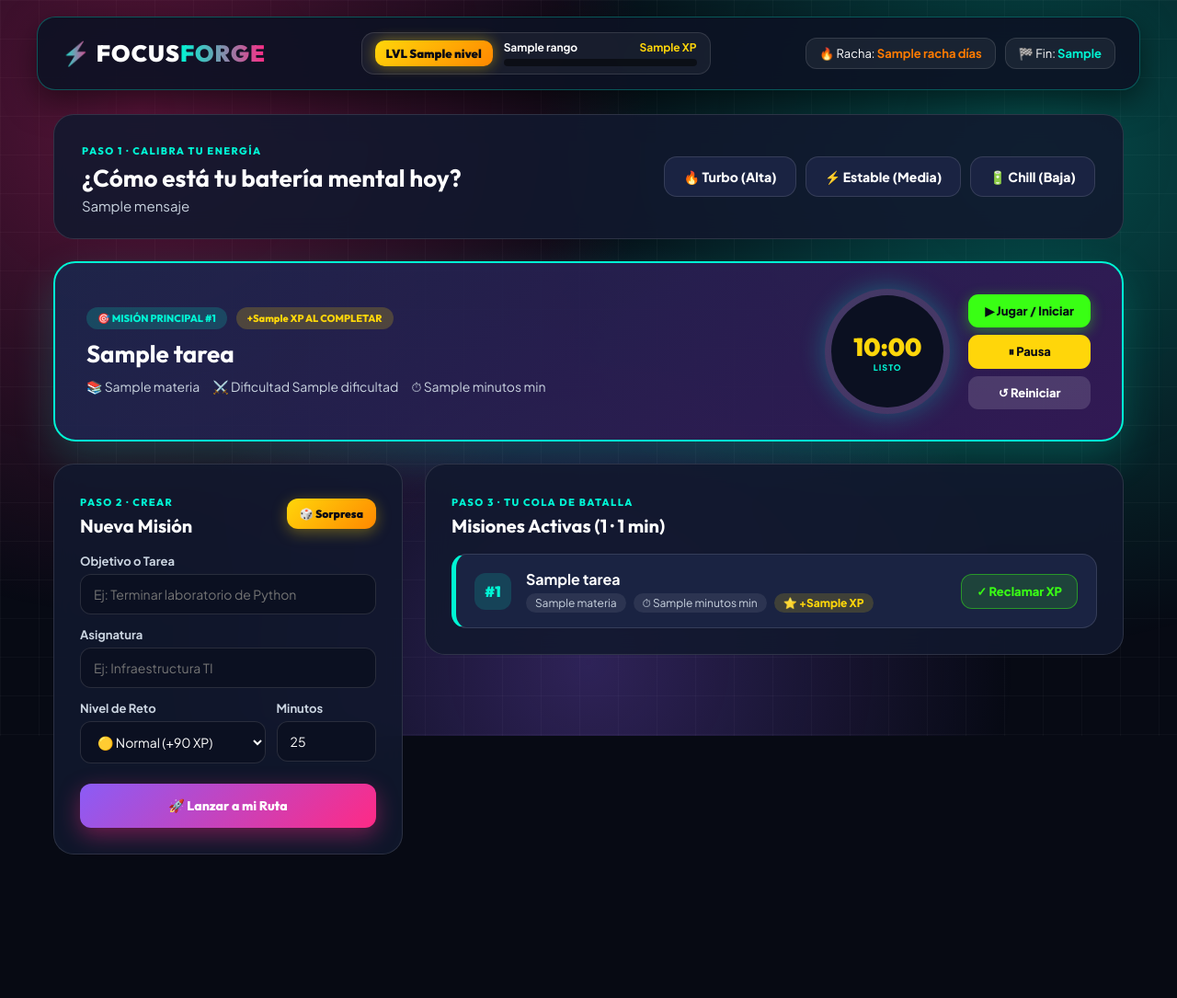
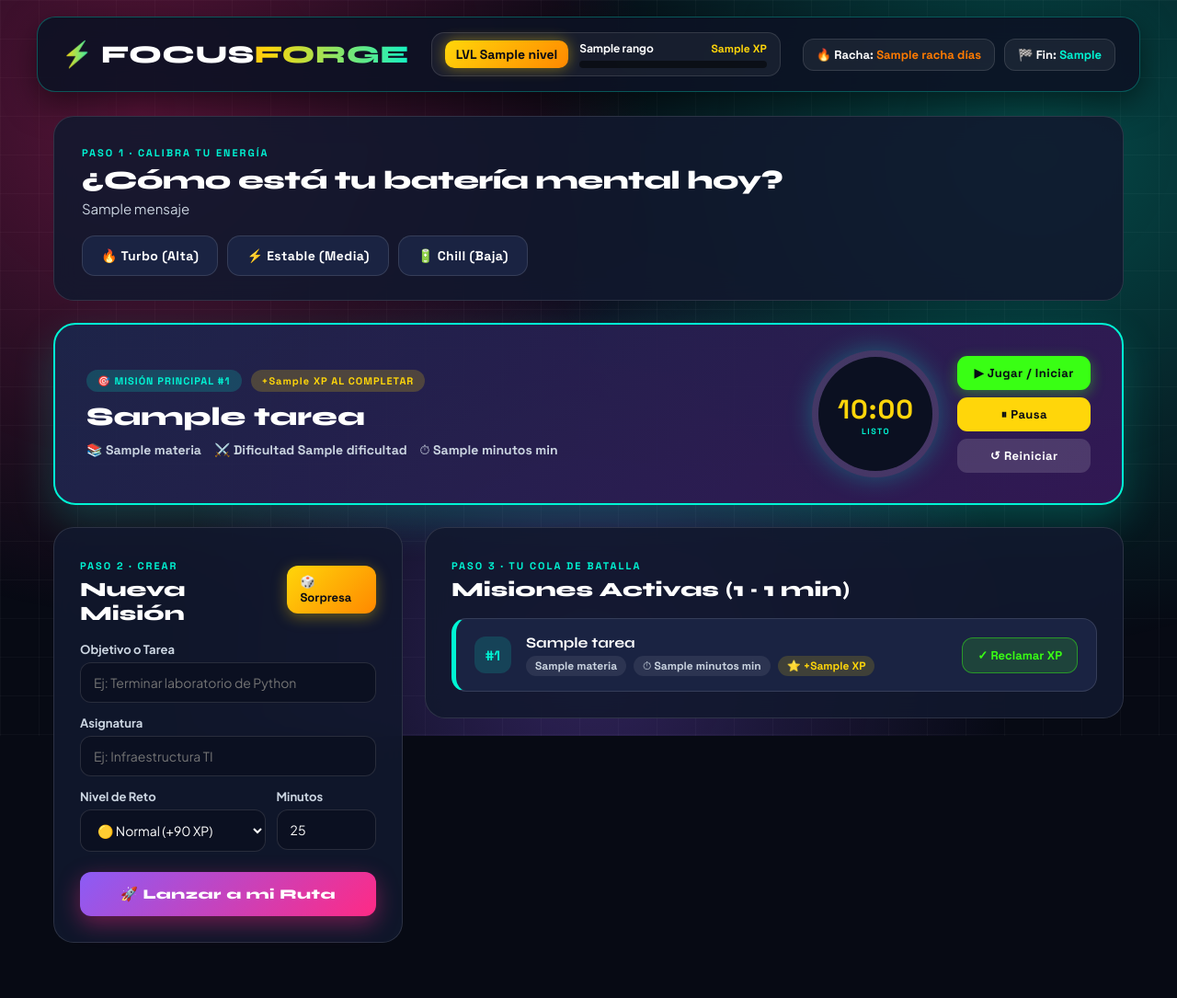
Before and after one commit to josita444/prueba_infraTI, a Flask app: template templates/index.html in a window 1280 px wide. Shown: the whole page at 92% size. Before the commit the page ends 929 px from the top, so only its background shows below. Run offline with Flask 3, Linux system fonts and the light colour scheme; the template is opened without the code that fills it: most values are stand-ins (such as "Sample title", 1, 10 or a date in 2020).

Commit message:
3 commit

```diff
--- a/static/css/styles.css
+++ b/static/css/styles.css
@@ -10,7 +10,8 @@
     --texto: #ffffff;
     --gris: #cbd5e1;
     --borde: rgba(255, 255, 255, 0.12);
-    --font-titulo: 'Outfit', sans-serif;
+    --font-titulo: 'Syne', sans-serif;
+    --font-datos: 'Space Grotesk', sans-serif;
     --font-cuerpo: 'Plus Jakarta Sans', sans-serif;
 }
 
@@ -57,16 +58,30 @@ body {
 
 .marca {
     font-family: var(--font-titulo);
-    font-size: 25px;
-    font-weight: 900;
-    letter-spacing: 1px;
+    font-size: 27px;
+    font-weight: 800;
+    letter-spacing: 0.5px;
+    cursor: default;
+    transition: transform 0.3s cubic-bezier(0.175, 0.885, 0.32, 1.275), letter-spacing 0.3s ease;
+}
+
+.marca:hover {
+    transform: scale(1.05);
+    letter-spacing: 2px;
 }
 
 .marca span {
-    background: linear-gradient(90deg, var(--cian), var(--magenta));
+    background: linear-gradient(90deg, var(--cian), var(--magenta), var(--amarillo), var(--cian));
+    background-size: 300% auto;
     -webkit-background-clip: text;
     background-clip: text;
     color: transparent;
+    animation: flujoDegradado 5s linear infinite;
+}
+
+@keyframes flujoDegradado {
+    0% { background-position: 0% center; }
+    100% { background-position: 300% center; }
 }
 
 .perfil-xp {
@@ -80,12 +95,18 @@ body {
     padding: 8px 14px;
     border-radius: 14px;
     border: 1px solid var(--borde);
+    transition: border-color 0.25s ease, transform 0.25s ease;
+}
+
+.perfil-xp:hover {
+    border-color: var(--amarillo);
+    transform: translateY(-2px);
 }
 
 .nivel-badge {
-    font-family: var(--font-titulo);
-    font-weight: 900;
-    font-size: 13px;
+    font-family: var(--font-datos);
+    font-weight: 700;
+    font-size: 14px;
     background: linear-gradient(135deg, var(--amarillo), #ff8800);
     color: #070a14;
     padding: 6px 12px;
@@ -103,7 +124,10 @@ body {
     margin-bottom: 5px;
 }
 
-.xp-puntos { color: var(--amarillo); }
+.xp-puntos {
+    font-family: var(--font-datos);
+    color: var(--amarillo);
+}
 
 .barra-xp-fondo {
     height: 8px;
@@ -122,11 +146,18 @@ body {
 .hud-stats { display: flex; gap: 10px; flex-wrap: wrap; }
 
 .hud-pill {
+    font-family: var(--font-datos);
     padding: 8px 14px;
     border-radius: 12px;
     font-size: 13px;
     background: rgba(255, 255, 255, 0.06);
     border: 1px solid var(--borde);
+    transition: transform 0.2s ease, border-color 0.2s ease;
+}
+
+.hud-pill:hover {
+    transform: translateY(-2px);
+    border-color: var(--cian);
 }
 
 .hud-pill.fuego strong { color: #ff7b00; }
@@ -144,10 +175,11 @@ body {
 
 .tag-cyber {
     display: inline-block;
-    font-family: var(--font-titulo);
+    font-family: var(--font-datos);
     font-size: 11px;
-    font-weight: 800;
-    letter-spacing: 1.4px;
+    font-weight: 700;
+    letter-spacing: 2px;
+    text-transform: uppercase;
     color: var(--cian);
     margin-bottom: 6px;
 }
@@ -168,8 +200,15 @@ body {
 
 .energia-texto h1 {
     font-family: var(--font-titulo);
-    font-size: 26px;
+    font-size: 28px;
+    font-weight: 800;
+    letter-spacing: -0.5px;
     margin-bottom: 4px;
+    transition: color 0.3s ease;
+}
+
+.panel-energia:hover .energia-texto h1 {
+    color: var(--cian);
 }
 
 .energia-texto p { color: var(--gris); font-size: 15px; }
@@ -178,17 +217,23 @@ body {
 
 .btn-modo {
     text-decoration: none;
+    font-family: var(--font-datos);
     color: #fff;
     background: var(--card);
     border: 1px solid var(--borde);
     padding: 12px 20px;
     border-radius: 14px;
-    font-weight: 800;
+    font-weight: 700;
     font-size: 14px;
+    letter-spacing: 0.4px;
     transition: all 0.25s cubic-bezier(0.175, 0.885, 0.32, 1.275);
 }
 
-.btn-modo:hover { transform: translateY(-4px) scale(1.03); border-color: var(--cian); }
+.btn-modo:hover {
+    transform: translateY(-4px) scale(1.04);
+    border-color: var(--cian);
+    letter-spacing: 0.8px;
+}
 
 .btn-modo.alta.activo {
     background: linear-gradient(135deg, #ff2a85, #ff7b00);
@@ -231,39 +276,52 @@ body {
 
 .mision-etiquetas { display: flex; gap: 10px; flex-wrap: wrap; margin-bottom: 10px; }
 
-.badge-boss {
-    font-family: var(--font-titulo);
+.badge-boss, .badge-xp {
+    font-family: var(--font-datos);
     font-size: 11px;
-    font-weight: 800;
+    font-weight: 700;
+    letter-spacing: 1px;
     padding: 5px 12px;
     border-radius: 50px;
+}
+
+.badge-boss {
     background: rgba(0, 245, 212, 0.18);
     color: var(--cian);
 }
 
 .badge-xp {
-    font-family: var(--font-titulo);
-    font-size: 11px;
-    font-weight: 800;
-    padding: 5px 12px;
-    border-radius: 50px;
     background: rgba(255, 214, 10, 0.2);
     color: var(--amarillo);
 }
 
 .mision-datos h2 {
     font-family: var(--font-titulo);
-    font-size: 26px;
+    font-size: 28px;
+    font-weight: 800;
     margin-bottom: 10px;
+    transition: transform 0.25s ease, color 0.25s ease;
 }
 
-.mision-meta { display: flex; gap: 14px; flex-wrap: wrap; font-size: 14px; color: var(--gris); }
+.mision-activa:hover .mision-datos h2 {
+    color: var(--amarillo);
+    transform: translateX(4px);
+}
+
+.mision-meta {
+    font-family: var(--font-datos);
+    display: flex;
+    gap: 14px;
+    flex-wrap: wrap;
+    font-size: 14px;
+    color: var(--gris);
+}
 
 .mision-reloj { display: flex; align-items: center; gap: 20px; flex-wrap: wrap; }
 
 .anillo-progreso {
-    width: 136px;
-    height: 136px;
+    width: 138px;
+    height: 138px;
     border-radius: 50%;
     background: conic-gradient(var(--cian) 0deg, rgba(255, 255, 255, 0.12) 0deg);
     display: flex;
@@ -271,6 +329,11 @@ body {
     justify-content: center;
     padding: 7px;
     box-shadow: 0 0 28px rgba(0, 245, 212, 0.3);
+    transition: transform 0.3s ease;
+}
+
+.anillo-progreso:hover {
+    transform: scale(1.06);
 }
 
 .anillo-interior {
@@ -285,16 +348,18 @@ body {
 }
 
 .tiempo-texto {
-    font-family: var(--font-titulo);
-    font-size: 27px;
-    font-weight: 900;
+    font-family: var(--font-datos);
+    font-size: 29px;
+    font-weight: 700;
     color: var(--amarillo);
+    letter-spacing: 1px;
 }
 
 .tiempo-sub {
+    font-family: var(--font-datos);
     font-size: 9px;
-    font-weight: 800;
-    letter-spacing: 1px;
+    font-weight: 700;
+    letter-spacing: 1.5px;
     color: var(--cian);
 }
 
@@ -304,14 +369,15 @@ body {
     border: none;
     padding: 10px 18px;
     border-radius: 11px;
-    font-family: inherit;
-    font-weight: 800;
+    font-family: var(--font-datos);
+    font-weight: 700;
     font-size: 13px;
+    letter-spacing: 0.5px;
     cursor: pointer;
-    transition: transform 0.2s ease;
+    transition: transform 0.2s ease, letter-spacing 0.2s ease;
 }
 
-.btn-arcade:hover { transform: scale(1.06); }
+.btn-arcade:hover { transform: scale(1.06); letter-spacing: 1px; }
 .btn-arcade.play { background: var(--verde); color: #070a14; box-shadow: 0 4px 15px rgba(57, 255, 20, 0.4); }
 .btn-arcade.pause { background: var(--amarillo); color: #070a14; }
 .btn-arcade.reset { background: rgba(255, 255, 255, 0.14); color: #fff; }
@@ -342,16 +408,17 @@ body {
 
 .cabecera-panel h3 {
     font-family: var(--font-titulo);
-    font-size: 20px;
+    font-size: 22px;
+    font-weight: 800;
 }
 
 .btn-sorpresa {
     text-decoration: none;
     background: linear-gradient(135deg, var(--amarillo), #ff8800);
     color: #070a14;
-    font-family: var(--font-titulo);
-    font-weight: 900;
-    font-size: 12px;
+    font-family: var(--font-datos);
+    font-weight: 700;
+    font-size: 13px;
     padding: 9px 14px;
     border-radius: 12px;
     box-shadow: 0 4px 16px rgba(255, 214, 10, 0.35);
@@ -378,7 +445,7 @@ form input, form select {
     border: 1px solid var(--borde);
     background: #0b1021;
     color: #fff;
-    font-family: inherit;
+    font-family: var(--font-cuerpo);
     font-size: 14px;
     outline: none;
     transition: border-color 0.2s ease, box-shadow 0.2s ease;
@@ -405,14 +472,16 @@ form input:focus, form select:focus {
     color: #fff;
     font-family: var(--font-titulo);
     font-weight: 800;
-    font-size: 14px;
+    font-size: 15px;
+    letter-spacing: 0.5px;
     cursor: pointer;
     box-shadow: 0 8px 25px rgba(255, 42, 133, 0.4);
-    transition: transform 0.25s ease, box-shadow 0.25s ease;
+    transition: transform 0.25s ease, box-shadow 0.25s ease, letter-spacing 0.25s ease;
 }
 
 .btn-crear:hover {
     transform: translateY(-3px);
+    letter-spacing: 1.2px;
     box-shadow: 0 12px 32px rgba(255, 42, 133, 0.6);
 }
 
@@ -446,8 +515,9 @@ form input:focus, form select:focus {
     border-radius: 12px;
     background: rgba(0, 245, 212, 0.15);
     color: var(--cian);
-    font-family: var(--font-titulo);
-    font-weight: 900;
+    font-family: var(--font-datos);
+    font-weight: 700;
+    font-size: 15px;
     display: flex;
     align-items: center;
     justify-content: center;
@@ -455,9 +525,26 @@ form input:focus, form select:focus {
 }
 
 .card-cuerpo { flex: 1; }
-.card-cuerpo h4 { font-size: 16px; font-weight: 700; margin-bottom: 5px; }
+.card-cuerpo h4 {
+    font-family: var(--font-titulo);
+    font-size: 16px;
+    font-weight: 700;
+    margin-bottom: 5px;
+    transition: color 0.2s ease;
+}
 
-.card-tags { display: flex; gap: 8px; flex-wrap: wrap; font-size: 12px; }
+.card-mision:hover .card-cuerpo h4 {
+    color: var(--cian);
+}
+
+.card-tags {
+    font-family: var(--font-datos);
+    display: flex;
+    gap: 8px;
+    flex-wrap: wrap;
+    font-size: 12px;
+}
+
 .card-tags span {
     background: rgba(255, 255, 255, 0.08);
     padding: 3px 10px;
@@ -468,7 +555,7 @@ form input:focus, form select:focus {
 .tag-recompensa {
     background: rgba(255, 214, 10, 0.16) !important;
     color: var(--amarillo) !important;
-    font-weight: 800;
+    font-weight: 700;
 }
 
 .btn-reclamar {
@@ -478,8 +565,9 @@ form input:focus, form select:focus {
     border: 1px solid rgba(57, 255, 20, 0.45);
     padding: 10px 16px;
     border-radius: 12px;
+    font-family: var(--font-datos);
     font-size: 13px;
-    font-weight: 800;
+    font-weight: 700;
     white-space: nowrap;
     transition: all 0.2s ease;
 }
@@ -492,6 +580,7 @@ form input:focus, form select:focus {
 }
 
 .pantalla-victoria { text-align: center; padding: 40px 20px; color: var(--gris); }
+.pantalla-victoria h4 { font-family: var(--font-titulo); font-size: 22px; margin-bottom: 6px; }
 .trofeo { font-size: 46px; margin-bottom: 10px; }
 
 #confettiCanvas {
--- a/templates/index.html
+++ b/templates/index.html
@@ -1,14 +1,18 @@
 <!DOCTYPE html>
 <html lang="es">
+
 <head>
     <meta charset="UTF-8">
     <meta name="viewport" content="width=device-width, initial-scale=1.0">
     <title>FocusForge AI | Arena de Productividad Gamificada</title>
     <link rel="preconnect" href="https://fonts.googleapis.com">
     <link rel="preconnect" href="https://fonts.gstatic.com" crossorigin>
-    <link href="https://fonts.googleapis.com/css2?family=Outfit:wght@700;800;900&family=Plus+Jakarta+Sans:wght@400;600;700;800&display=swap" rel="stylesheet">
+    <link
+        href="https://fonts.googleapis.com/css2?family=Plus+Jakarta+Sans:wght@400;600;700&family=Space+Grotesk:wght@700&family=Syne:wght@700;800&display=swap"
+        rel="stylesheet">
     <link rel="stylesheet" href="{{ url_for('static', filename='css/styles.css') }}">
 </head>
+
 <body>
     <div class="fondo-animado"></div>
 
@@ -47,9 +51,12 @@
                 <p>{{ mensaje }}</p>
             </div>
             <div class="energia-botones">
-                <a href="/?energia=Alta" class="btn-modo alta {{ 'activo' if energia == 'Alta' else '' }}">🔥 Turbo (Alta)</a>
-                <a href="/?energia=Media" class="btn-modo media {{ 'activo' if energia == 'Media' else '' }}">⚡ Estable (Media)</a>
-                <a href="/?energia=Baja" class="btn-modo baja {{ 'activo' if energia == 'Baja' else '' }}">🔋 Chill (Baja)</a>
+                <a href="/?energia=Alta" class="btn-modo alta {{ 'activo' if energia == 'Alta' else '' }}">🔥 Turbo
+                    (Alta)</a>
+                <a href="/?energia=Media" class="btn-modo media {{ 'activo' if energia == 'Media' else '' }}">⚡ Estable
+                    (Media)</a>
+                <a href="/?energia=Baja" class="btn-modo baja {{ 'activo' if energia == 'Baja' else '' }}">🔋 Chill
+                    (Baja)</a>
             </div>
         </section>
 
@@ -102,7 +109,8 @@
                     <input type="hidden" name="energia_usuario" value="{{ energia }}">
 
                     <label for="titulo">Objetivo o Tarea</label>
-                    <input type="text" id="titulo" name="titulo" placeholder="Ej: Terminar laboratorio de Python" required>
+                    <input type="text" id="titulo" name="titulo" placeholder="Ej: Terminar laboratorio de Python"
+                        required>
 
                     <label for="materia">Asignatura</label>
                     <input type="text" id="materia" name="materia" placeholder="Ej: Infraestructura TI" required>
@@ -201,7 +209,7 @@
                     osc.start();
                     osc.stop(ctx.currentTime + 0.8);
                 }
-            } catch (e) {}
+            } catch (e) { }
         }
 
         // Confeti Neón
@@ -306,4 +314,5 @@
         }
     </script>
 </body>
+
 </html>
```
Lines whose indentation alone changed are shown as unchanged.
